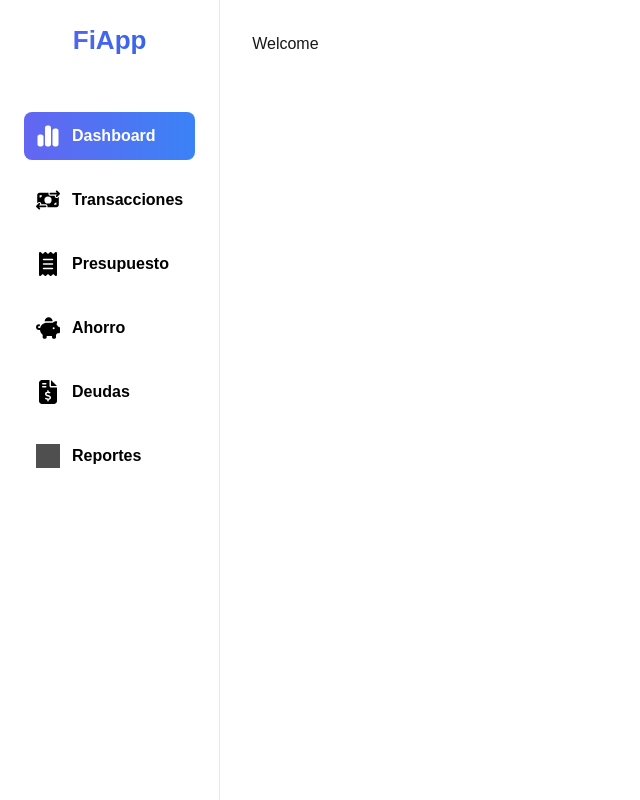
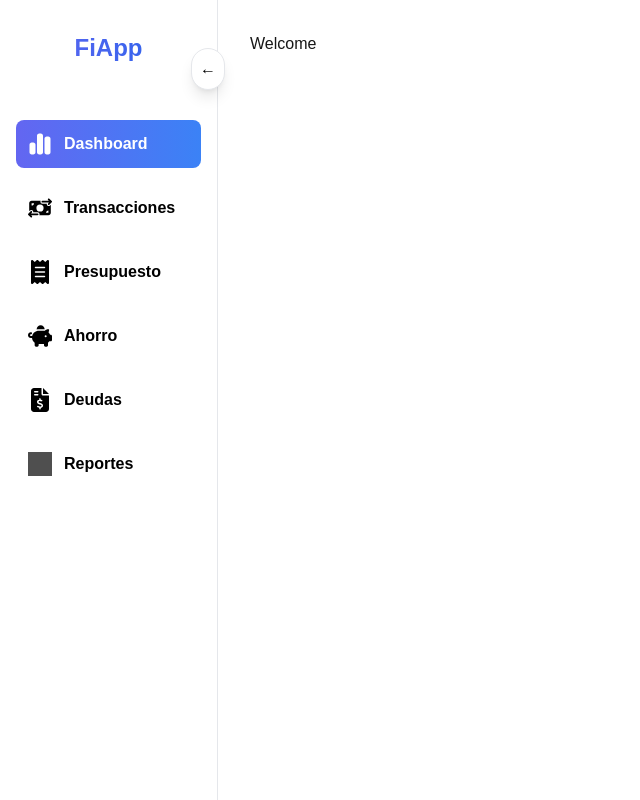
Before and after one commit to Jeim05/personal-finance-app, a Next.js app: page / in a window 1280 px wide. Shown: the whole page, without its empty margins (0-640 px from the left). Built offline with nearby package versions, Linux system fonts and the light colour scheme; grey boxes are pictures that could not be loaded.

Commit message:
Toggle sidebar

```diff
--- a/app/globals.css
+++ b/app/globals.css
@@ -38,17 +38,21 @@ body {
 
 /* SIDEBAR */
 .sidebar {
-  @apply sticky left-0 top-0 flex h-screen w-fit flex-col  justify-between border-r border-gray-200 bg-white pt-8 text-white max-md:hidden sm:p-4 xl:p-6 2xl:w-64;
+  @apply sticky left-0 top-0 flex h-screen flex-col justify-between border-r border-gray-200 bg-white pt-8 px-4 max-md:hidden transition-all duration-300;
 }
 
 .sidebar-logo{
-  @apply text-[26px] font-bold max-xl:hidden;
+  @apply transition-opacity duration-300 bg-gradient-to-r from-indigo-500 to-blue-600 bg-clip-text text-transparent font-bold text-2xl;
 }
 
 .sidebar-link {
-  @apply flex gap-3 items-center py-1 md:p-3 2xl:p-4 rounded-lg justify-center xl:justify-start;
+  @apply flex gap-3 py-1 md:p-3 2xl:p-4 rounded-lg justify-center xl:justify-start;
 }
 
 .sidebar-label {
-  @apply text-base font-semibold max-xl:hidden;
+  @apply text-base font-semibold transition-opacity duration-300 ;
 }
+
+.toggle-button{
+  @apply cursor-pointer text-center text-black p-2 rounded-full bg-white shadow-lg border border-gray-200 hover:bg-gray-200 transition-transform duration-300;
+}
--- a/components/Sidebar.tsx
+++ b/components/Sidebar.tsx
@@ -3,14 +3,21 @@ import { sidebarLinks } from '@/constants'
 import Image from 'next/image'
 import Link from 'next/link'
 import { usePathname } from 'next/navigation'
+import { useState } from 'react'
 
 const Sidebar = () => {
     const pathname = usePathname();
+    const [isExpanded, setIsExpanded] = useState(true);
+
+    const toggleSidebar = () => {
+        setIsExpanded((prev) => !prev);
+    };
+
     return (
-        <section className='sidebar'>
-            <nav className='flex flex-col gap-4 '>
+        <section className={`sidebar ${isExpanded ? 'w-64' : 'w-20'}`}>
+            <nav className='flex flex-col gap-4 relative'>
                 <Link href="/" className='mb-10 text-center cursor-pointer items-center gap-2'>
-                    <h1 className='sidebar-logo bg-gradient-to-r from-indigo-500 to-blue-600 bg-clip-text text-transparent font-bold text-2xl'>
+                    <h1 className={`sidebar-logo bg-gradient-to-r from-indigo-500 to-blue-600 bg-clip-text text-transparent font-bold text-2xl ${!isExpanded && 'hidden'}`}>
                         FiApp
                     </h1>
                 </Link>
@@ -22,12 +29,15 @@ const Sidebar = () => {
                             <div className='relative size-6'>
                                 <Image src={item.icon} fill alt={item.label} className={`brightness-50 ${isActive ? 'brightness-200 invert' : '' }`} />
                             </div>
-                            <p className='sidebar-label'>
+                            <p className={`sidebar-label ${!isExpanded && 'hidden'}`}>
                                 {item.label}
                             </p>
                         </Link>
                     )
                 })}
+                <button onClick={toggleSidebar} className="toggle-button absolute top-4 -right-6">
+                    <span className="arrow">{isExpanded ? '←' : '→'}</span>
+                </button>
             </nav>
         </section>
     )
```
